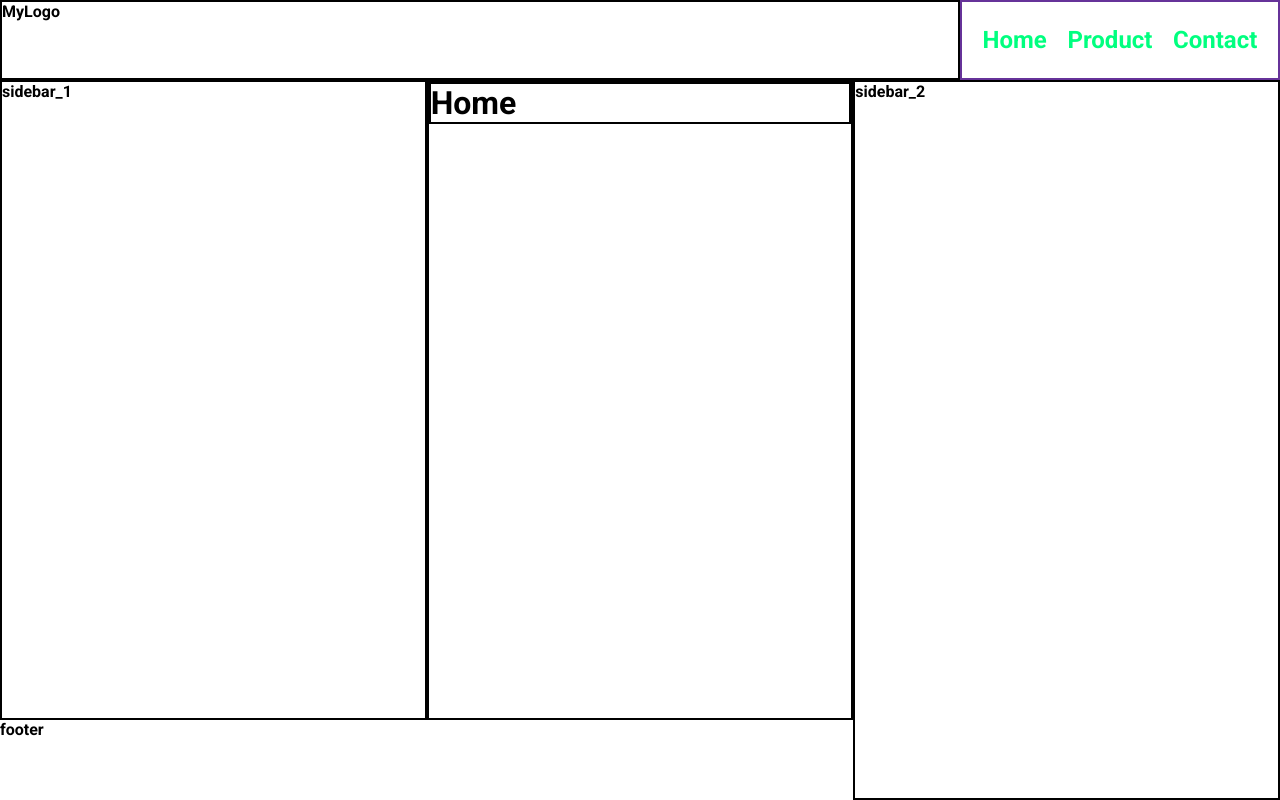
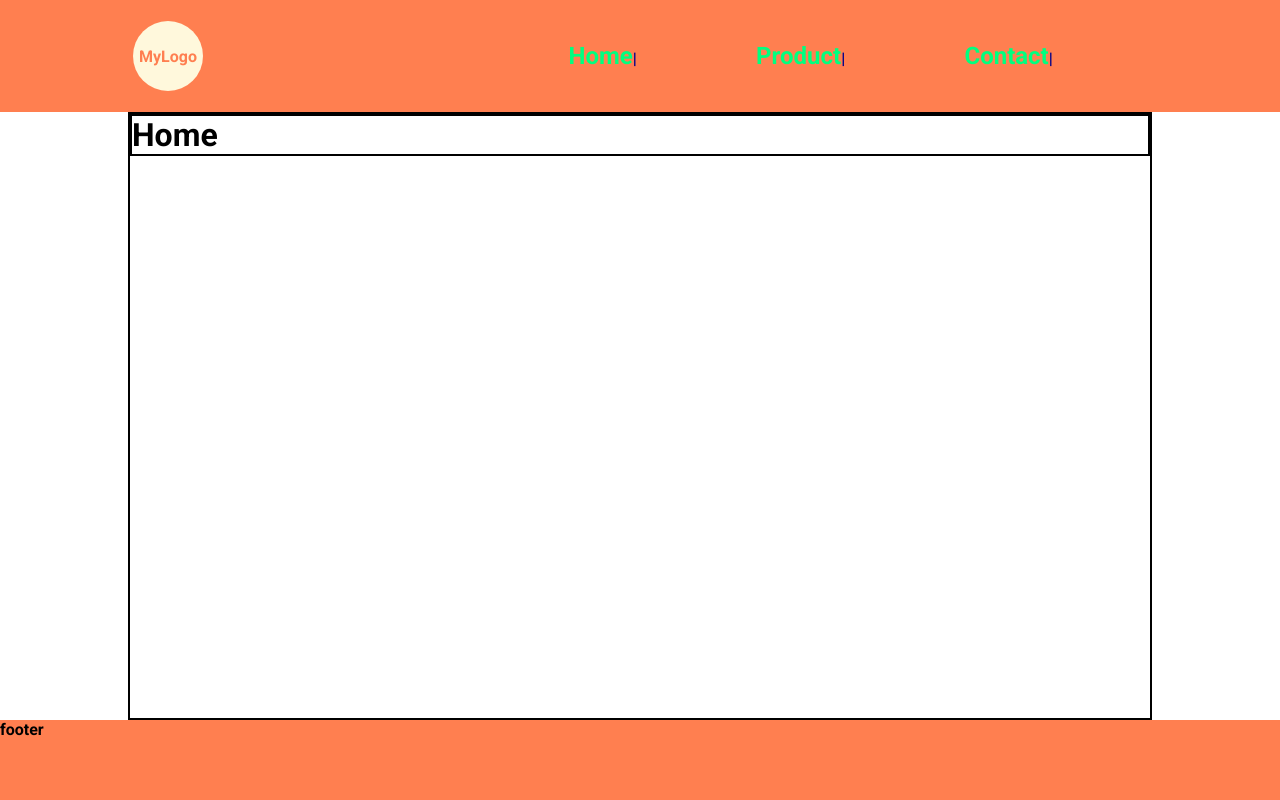
Before and after one commit to AlexanderBrtsv/altanWeb, a Flask app: page / in a window 1280 px wide. Run offline with Flask 2, Linux system fonts and the light colour scheme.

Commit message:
работали над шапкой

```diff
--- a/static/style.css
+++ b/static/style.css
@@ -41,13 +41,13 @@ body {
     /* grid-template-columns: 1fr 1fr 1fr 1fr 1fr; */
     /* grid-template-columns: repeat(3, 1fr); */
     grid-template-areas:
-    "header header header"
-    "sidebar_1 main sidebar_2"
-    "footer footer sidebar_2";
-    grid-template-columns: repeat(3, 1fr);
-    grid-template-rows: 80px 1fr 80px;
+    "header header header header header"
+    "main main main main main"
+    "footer footer footer footer footer";
+    grid-template-columns: minmax(auto, 10%) repeat(3, 1fr) minmax(auto, 10%);
+    grid-template-rows: minmax(auto, 14%) 1fr 80px;
 }
-@media (max-width: 500px) {
+/* @media (max-width: 500px) {
     .wrapper{
         grid-template-areas:
         "header header header"
@@ -57,15 +57,39 @@ body {
         "footer footer footer";
         grid-template-rows: 80px 70px 1fr 50px 80px;
     }
+} */
+
+header, footer {
+    background-color: coral;
 }
 
 .header {
     grid-area: header;
     display: grid;
-    grid-template-columns: 3fr 1fr;
+    grid-template-columns: minmax(auto, 10%) repeat(3, 1fr) minmax(auto, 10%);
+    padding: 10px 0;
+    align-items: center;
+}
+.logo {
+    width: 70px;
+    height: 70px;
+    margin-left: 5px;
+    grid-column: 2 / 3;
+    background-color: cornsilk;
+    border: none;
+    border-radius: 50%;
+    display: flex;
+    align-items: center;
+    justify-content: center;
+
+}
+.logo>div {
+    border: none;
+    color: coral;
 }
 .navbar {
-    border: solid 2px rebeccapurple;
+    grid-column: 3 / 5;
+    /* border: solid 2px rebeccapurple; */
     display: flex;
     flex-direction: row;
     justify-content: space-evenly;
@@ -75,27 +99,39 @@ body {
 /* скомбинированный селектор дочерних элементов  */
 .navbar>li {
     /* border: solid 1px red; */
+    display: block;
+    margin: 0 20px;
 }
 /* Селектор потомков */
 .navbar a{
     text-decoration: none;
     color: springgreen;
     font-size: x-large;
+
 }
 /* Псевдокласс наведения курсора */
 .navbar a:hover{
     color: rgb(255, 81, 0);
 }
 
-.sidebar_1 {
+/* псевдоэлемент */
+.navbar li::after {
+    content: "|";
+    color: darkblue;
+}
+
+/* .sidebar_1 {
     grid-area: sidebar_1;
-}
+} */
 .main {
     grid-area: main;
+    grid-column: 2 / 5;
 }
-.sidebar_2 {
+/* .sidebar_2 {
     grid-area: sidebar_2;
-}
+} */
 .footer {
     grid-area: footer;
+    grid-template-columns: minmax(auto, 10%) repeat(3, 1fr) minmax(auto, 10%);
+    /* grid-column: 2 / 5; */
 }
--- a/templates/index.html
+++ b/templates/index.html
@@ -11,7 +11,9 @@
     <div class="wrapper">
         <header class="header">
             <div class="logo">
-                MyLogo
+                <div>
+                    MyLogo
+                </div>
             </div>
             <ul class="navbar">
                 <li><a href="{{ url_for('home_page') }}">Home</a></li>
@@ -19,9 +21,9 @@
                 <li><a href="{{ url_for('home_page') }}">Contact</a></li>
             </ul>
         </header>
-        <div class="sidebar_1">
-            sidebar_1
-        </div>
+        <!-- <div class="sidebar_1"> -->
+            <!-- sidebar_1 -->
+        <!-- </div> -->
         <div class="main">
             <!-- main
             <div class="content" id="c1">
@@ -36,9 +38,9 @@
             {% block main %}
             {% endblock %}
         </div>
-        <div class="sidebar_2">
-            sidebar_2
-        </div>
+        <!-- <div class="sidebar_2"> -->
+            <!-- sidebar_2 -->
+        <!-- </div> -->
         <footer class="footer">
             footer
         </footer>
```
